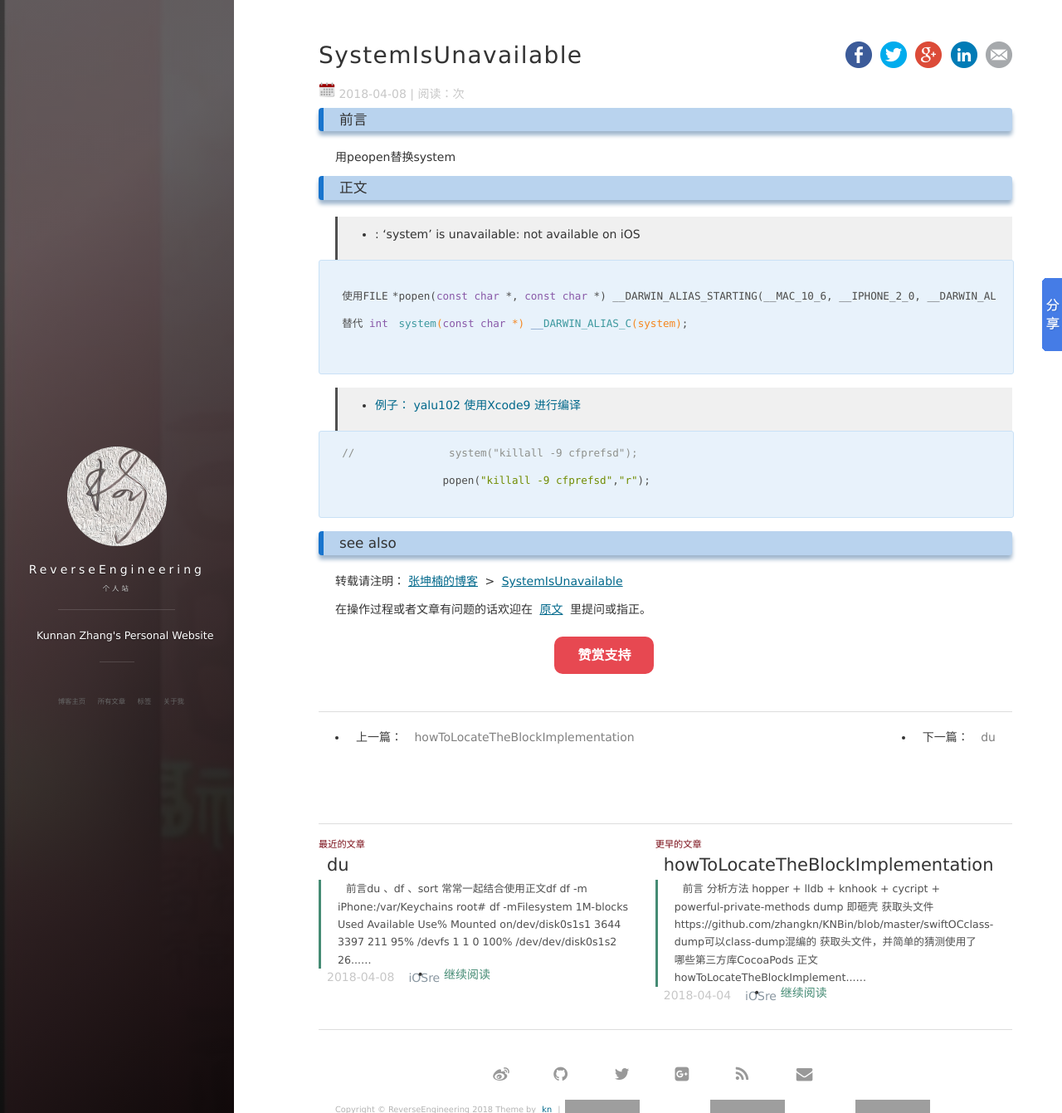
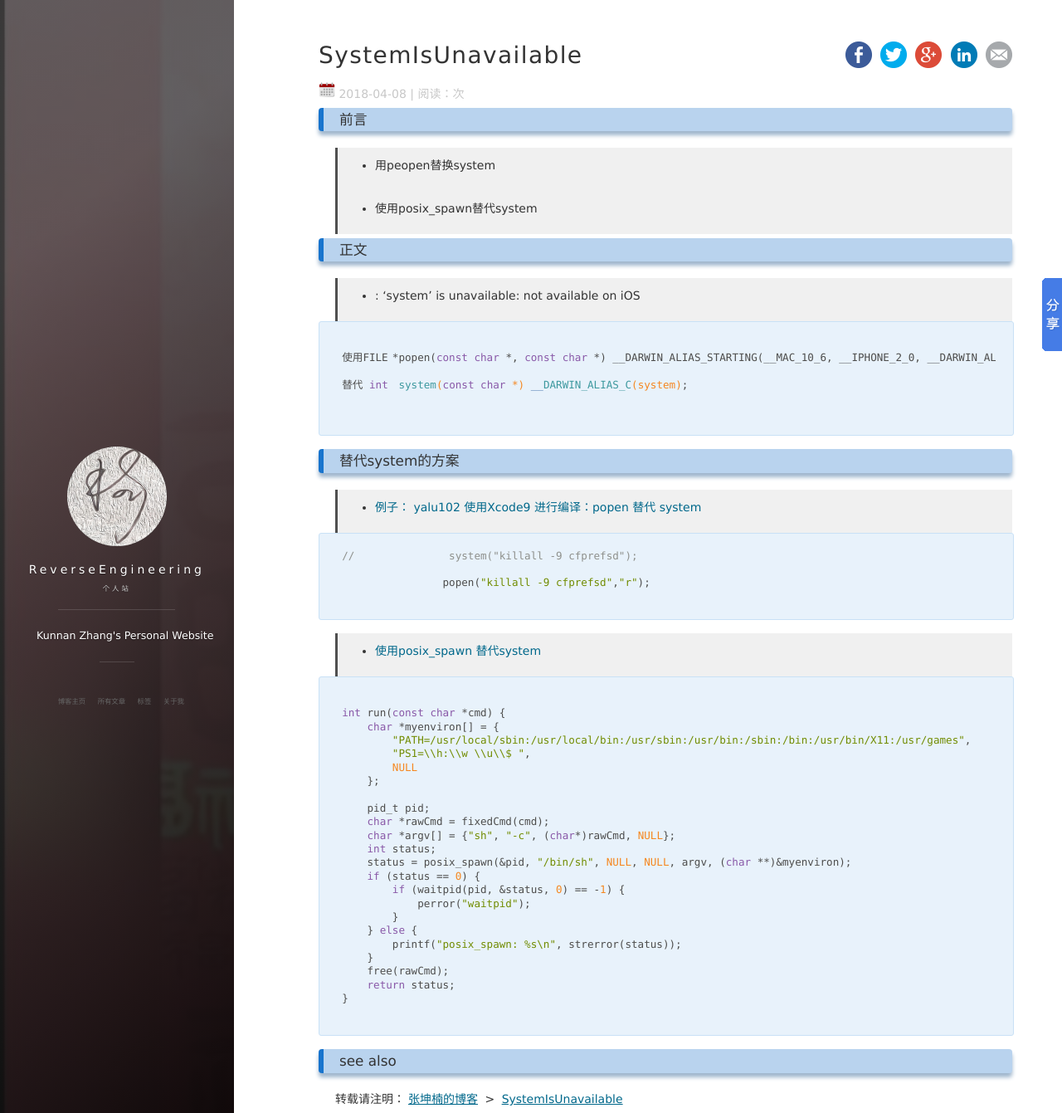
Before and after one commit to zhangkn/zhangkn.github.io, a Jekyll site: the page built from _posts/2018-04-08-SystemIsUnavailable.md, in a window 1280 px wide and 1400 px high, cut to the strip 0-1341 px from the top of the window. Shown: the whole strip at 83% size. Built offline with Jekyll 4.4.1, drawn with Linux system fonts in a browser that asks for light colours; nearby versions of some CDN libraries; comment, search, counter and statistics services are not loaded; grey boxes are pictures that could not be loaded.

Commit message:
使用posix_spawn替代system

````diff
--- a/_posts/2018-04-08-SystemIsUnavailable.md
+++ b/_posts/2018-04-08-SystemIsUnavailable.md
@@ -9,7 +9,10 @@ site: https://zhangkn.github.io
 
 ### 前言
 
-用peopen替换system
+>* 用peopen替换system
+
+>* 使用posix_spawn替代system
+
 
 ### 正文
 
@@ -24,7 +27,10 @@ site: https://zhangkn.github.io
 
 ```
 
->*  [例子： yalu102 使用Xcode9 进行编译](https://github.com/iosjb/KNyalu102/blob/master/yalu102/jailbreak.m)
+
+### 替代system的方案
+
+>*  [例子： yalu102 使用Xcode9 进行编译：popen 替代 system](https://github.com/iosjb/KNyalu102/blob/master/yalu102/jailbreak.m)
 
 ```
 //               system("killall -9 cfprefsd");
@@ -33,4 +39,36 @@ site: https://zhangkn.github.io
 
 ```
 
+>* [使用posix_spawn 替代system](https://github.com/iosjb/KNyalu102/blob/master/yalu102/system/utils.c)
+
+```
+
+int run(const char *cmd) {
+    char *myenviron[] = {
+        "PATH=/usr/local/sbin:/usr/local/bin:/usr/sbin:/usr/bin:/sbin:/bin:/usr/bin/X11:/usr/games",
+        "PS1=\\h:\\w \\u\\$ ",
+        NULL
+    };
+
+    pid_t pid;
+    char *rawCmd = fixedCmd(cmd);
+    char *argv[] = {"sh", "-c", (char*)rawCmd, NULL};
+    int status;
+    status = posix_spawn(&pid, "/bin/sh", NULL, NULL, argv, (char **)&myenviron);
+    if (status == 0) {
+        if (waitpid(pid, &status, 0) == -1) {
+            perror("waitpid");
+        }
+    } else {
+        printf("posix_spawn: %s\n", strerror(status));
+    }
+    free(rawCmd);
+    return status;
+}
+
+```
+
+
+
+
 ### see also
````
